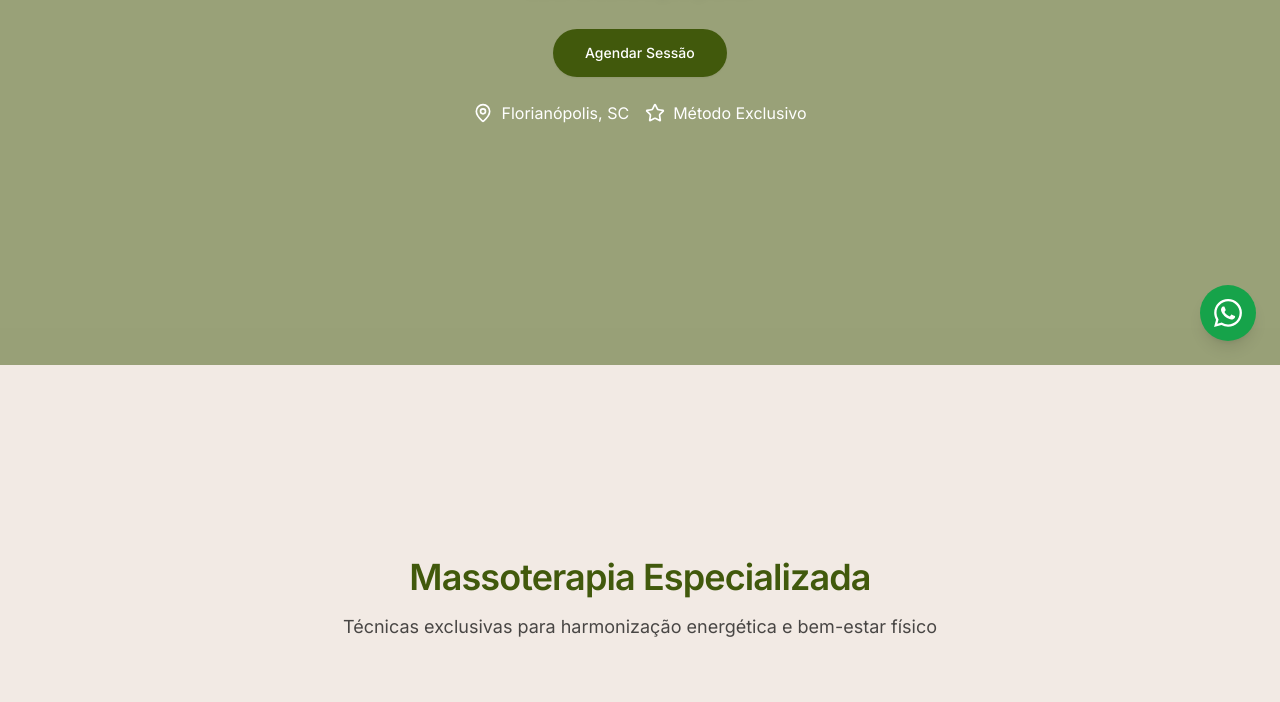
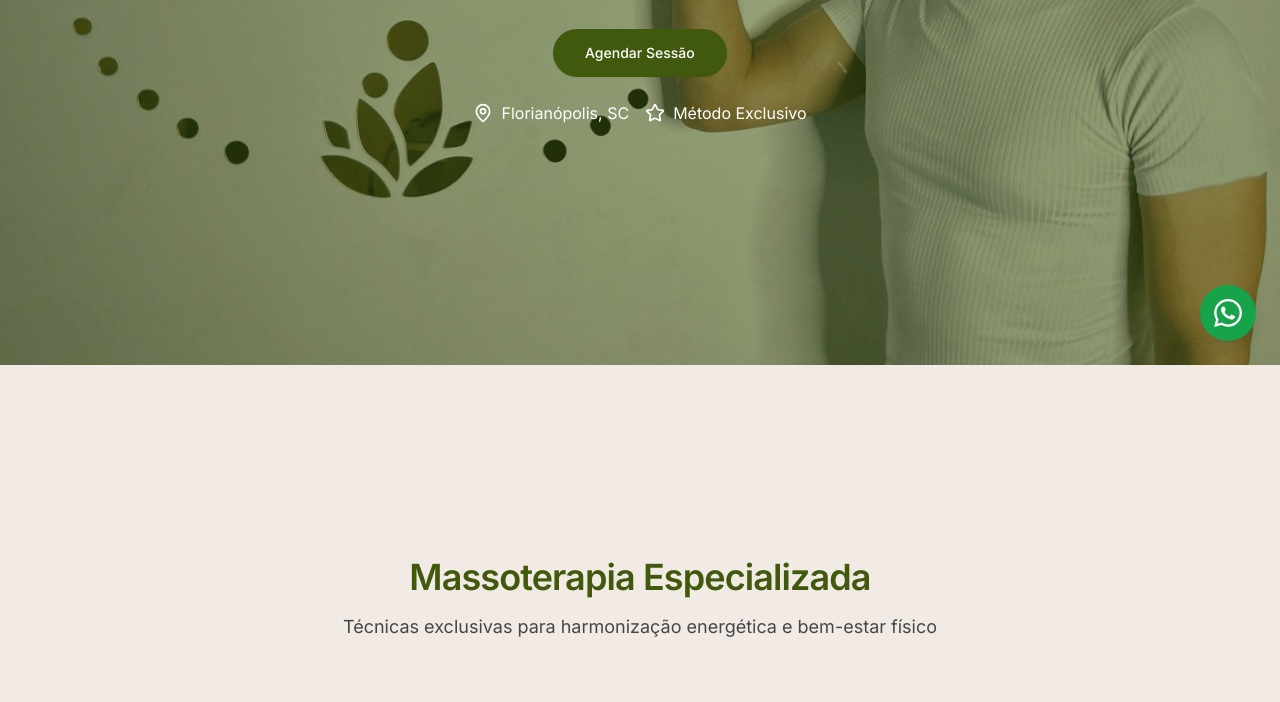
Before and after one commit to lucaspeiter01-pixel/eu-lucas-massoterapia, a plain HTML site: page index.html in a window 1280 px wide. Shown: the part 435-1137 px from the top of the page. Drawn offline with nearby package versions, Linux system fonts and the light colour scheme.

Commit message:
atualizada imagem de capa

```diff
--- a/index.html
+++ b/index.html
@@ -101,8 +101,8 @@
   <div x-data="app">
     <header class="relative flex items-center justify-center h-screen overflow-hidden">
       <div class="absolute inset-0 z-0">
-        <!-- <img src="/imgs/massagem-profissional.jpg" alt="Sessão de massoterapia com Lucas Peiter"
-          class="w-full h-full object-cover" /> -->
+        <img src="/imgs/home.jpg" alt="Sessão de massoterapia com Lucas Peiter"
+          class="w-full h-full object-cover" />
       </div>
       <div class="absolute inset-0 bg-[#41590C] bg-opacity-50 z-10"></div>
       <div class="relative z-20 text-center text-white px-4 sm:px-6" data-aos="fade-up" data-aos-duration="1000">
```
